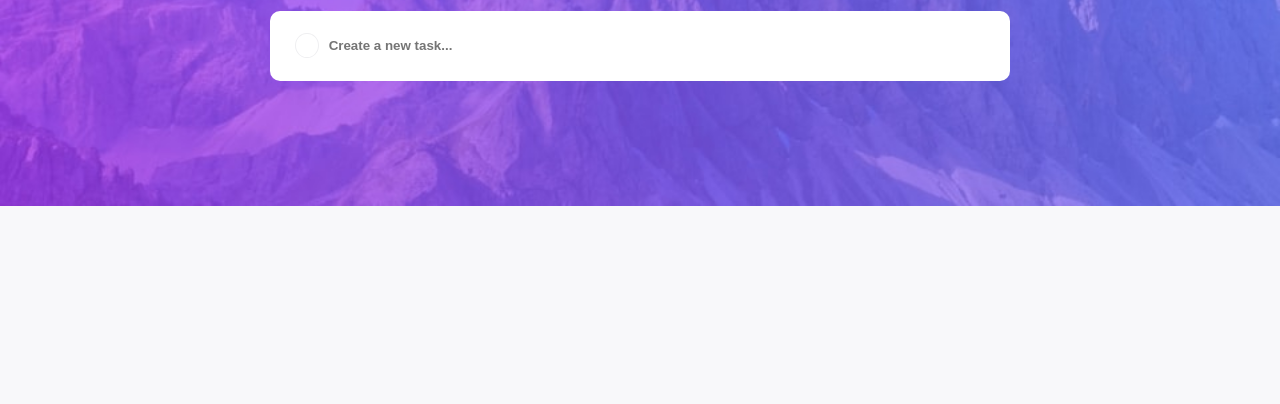
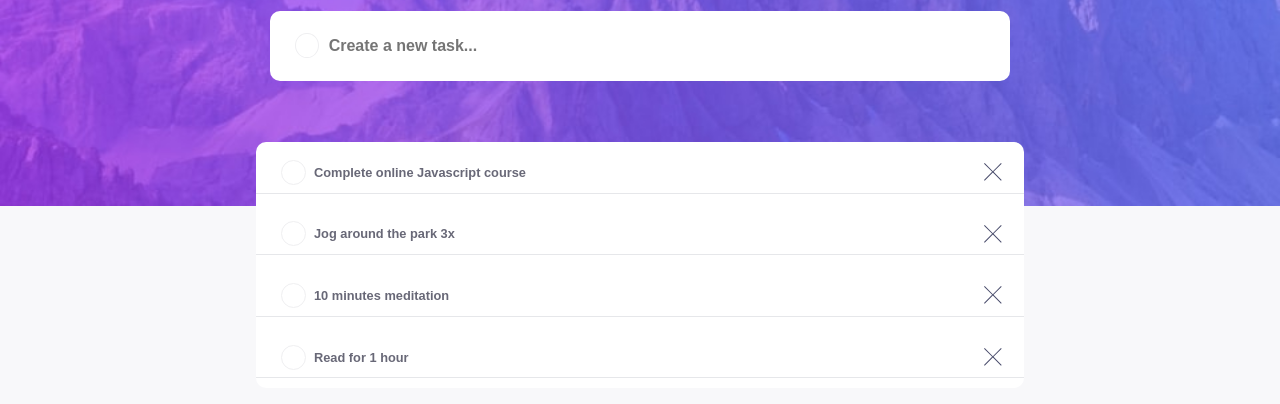
Before and after one commit to bilanoo/todo-app-vanilla-js, a plain HTML site: page index.html in a window 1280 px wide. Shown: the part 194-598 px from the top of the page. Drawn offline with Linux system fonts and the light colour scheme.

Commit message:
implemented add, remove and display

```diff
--- a/index.css
+++ b/index.css
@@ -16,6 +16,7 @@ body {
   --item-text: #686877;
   --create-new-task-text: #b1b0b6;
   --checkbox: #efeff1;
+  --item-border-bottom: #e6e7ea;
   --mobile-background: url(./images/bg-mobile-light.jpg);
   --desktop-background: url(./images/bg-desktop-light.jpg);
   --theme-toggler-img: url(./images/icon-moon.svg);
@@ -27,6 +28,7 @@ body {
   --item-text: #82839a;
   --create-new-task-text: #65667c;
   --checkbox: #35384d;
+  --item-border-bottom: #3a3d52;
   --mobile-background: url(./images/bg-mobile-dark.jpg);
   --desktop-background: url(./images/bg-desktop-dark.jpg);
   --theme-toggler-img: url(./images/icon-sun.svg);
@@ -108,11 +110,13 @@ body {
     font-weight: 600;
     height: 100%;
     width: 100%;
+    font-size: 1rem;
   }
 
   input:focus {
     box-shadow: none;
     outline: none;
+    font-size: 1rem;
   }
 
   input::placeholder {
@@ -131,3 +135,46 @@ body {
 .new-task-input::-ms-input-placeholder {
   font-weight: 900;
 }
+
+.task-list-container {
+  display: flex;
+  overflow: visible;
+  margin-top: -5%;
+  flex-direction: column;
+  margin-left: 1.5rem;
+  margin-right: 1.5rem;
+  background-color: var(--card-bg);
+  border-radius: 0.625rem;
+  justify-content: center;
+
+  @media only screen and (min-width: 37.6rem) {
+    width: 60%;
+    align-self: center;
+  }
+}
+
+.task-container {
+  display: flex;
+  margin-top: 0.625rem;
+  margin-bottom: 0.625rem;
+  align-items: center;
+  border: 1px var(--item-border-bottom);
+  border-style: none none solid none;
+}
+
+.task-info {
+  font-family: inherit;
+  font-weight: 600;
+  color: var(--item-text);
+  margin-left: 0.5rem;
+  font-size: 0.8rem;
+}
+
+.image-container {
+  width: 2.5rem;
+  height: 2.5rem;
+  align-items: center;
+  display: flex;
+  margin-left: auto;
+  cursor: pointer;
+}
--- a/index.html
+++ b/index.html
@@ -14,6 +14,7 @@
     <link rel="stylesheet" href="index.css" />
     <title>Frontend Mentor | Todo app</title>
     <script type="text/javascript" src="src/scripts/heading.js" defer></script>
+    <script type="text/javascript" src="src/scripts/items.js" defer></script>
   </head>
 
   <body>
@@ -25,9 +26,32 @@
         </div>
         <div class="new-task-container">
           <div class="circle"></div>
-          <input class="'new-task-input" placeholder="Create a new task..." />
+          <input
+            class="'new-task-input"
+            placeholder="Create a new task..."
+            id="new-item-input"
+            autocomplete="off"
+          />
         </div>
       </div>
     </div>
+    <div class="task-list-container" id="task-list-container">
+      <div class="task-container">
+        <div class="circle"></div>
+        <p class="task-info" id="item-name">
+          Complete online Javascript course
+        </p>
+        <div class="image-container">
+          <img
+            src="./images//icon-cross.svg"
+            alt="delete item icon"
+            class="cross-icon"
+            id="delete-item"
+          />
+        </div>
+      </div>
+
+      <script type="text/javascript" src="src/scripts/items.js"></script>
+    </div>
   </body>
 </html>
--- a/src/scripts/heading.js
+++ b/src/scripts/heading.js
@@ -3,3 +3,5 @@ let theme_toggler = document.querySelector("#theme-toggler");
 theme_toggler.addEventListener("click", () => {
   document.body.classList.toggle("dark-mode");
 });
+
+/* linear-gradient(#57ddff, #c058f3); */
--- /dev/null
+++ b/src/scripts/items.js
@@ -0,0 +1,63 @@
+var initialItems = [
+  { id: 0, value: "Complete online Javascript course" },
+  { id: 1, value: "Jog around the park 3x" },
+  { id: 2, value: "10 minutes meditation" },
+  { id: 3, value: "Read for 1 hour" },
+];
+
+window.sessionStorage.setItem("items", JSON.stringify(initialItems));
+var storedItems = JSON.parse(sessionStorage.getItem("items"));
+
+const listContainer = document.getElementById("task-list-container");
+const newItemUserInput = document.getElementById("new-item-input");
+
+listContainer.innerHTML = ""; // Clear initial static data
+
+const AddItem = (value) => {
+  var i = storedItems.length;
+  storedItems.push({ id: i, value: value });
+  window.sessionStorage.setItem("items", JSON.stringify(storedItems)); // Update sessionStorage
+  displayList(storedItems);
+};
+
+const displayList = (data) => {
+  listContainer.innerHTML = ""; // Clear the list before appending new items
+  data.forEach(({ id, value }) => {
+    const item = `
+        <div class="task-container" data-id=${id}>
+          <div class="circle"></div>
+          <p class="task-info">
+            ${value}
+          </p>
+          <div class="image-container">
+            <img
+              src="./images/icon-cross.svg"
+              alt="delete item icon"
+              class="cross-icon"
+              data-id=${id}
+            />
+          </div>
+        </div>
+      `;
+
+    listContainer.insertAdjacentHTML("beforeend", item);
+  });
+
+  document.querySelectorAll(".cross-icon").forEach((icon) => {
+    icon.addEventListener("click", (event) => {
+      const idToDelete = event.target.getAttribute("data-id");
+      storedItems = storedItems.filter((item) => item.id != idToDelete);
+      window.sessionStorage.setItem("items", JSON.stringify(storedItems)); // Update sessionStorage
+      displayList(storedItems);
+    });
+  });
+};
+
+newItemUserInput.addEventListener("keydown", (event) => {
+  if (event.key === "Enter") {
+    AddItem(newItemUserInput.value);
+    newItemUserInput.value = "";
+  }
+});
+
+displayList(storedItems);
```
